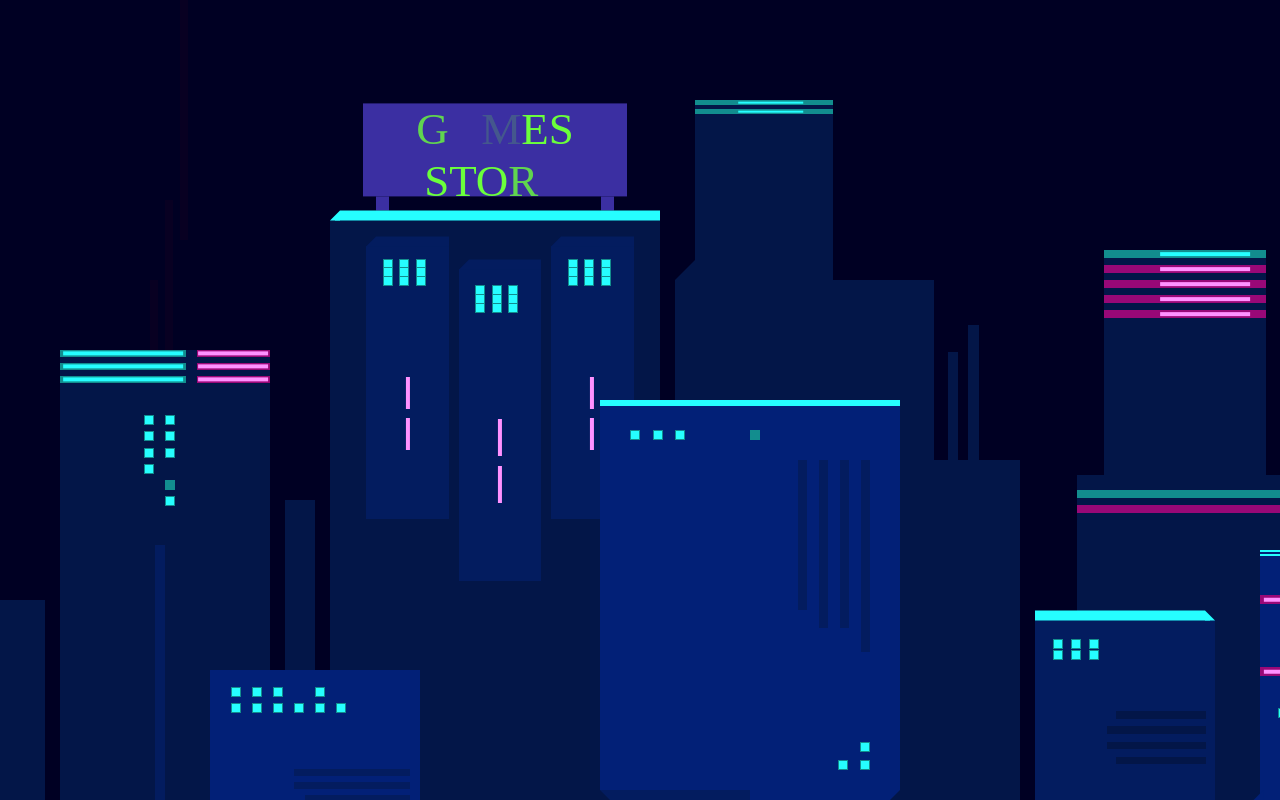
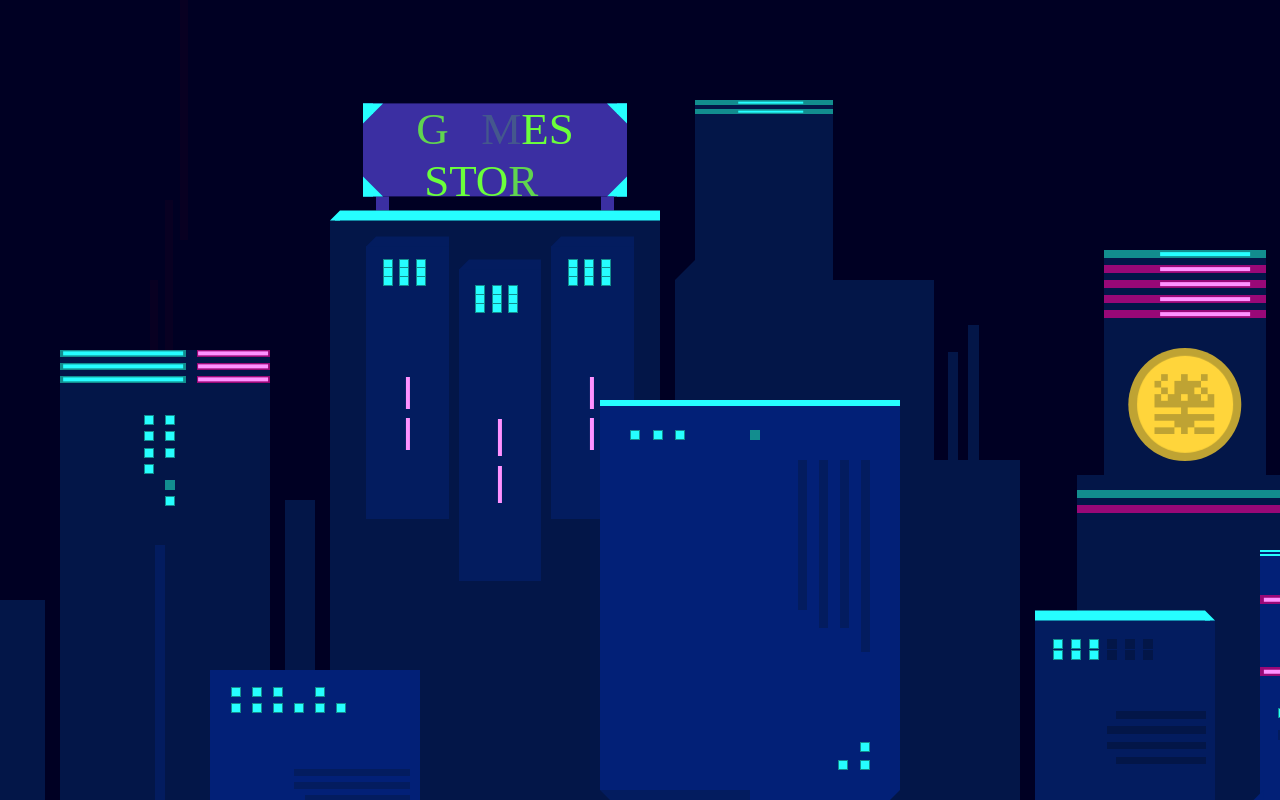
Before and after one commit to steve19890707/2021-portfolio, a React (Create React App) app: page / in a window 1280 px wide. Shown: the top 800 px of the page. Built offline with nearby package versions, Linux system fonts and the light colour scheme; a web font is replaced by a local one; what current-device would draw is missing.

Commit message:
[update] build sing

```diff
--- a/src/components/App.js
+++ b/src/components/App.js
@@ -15,6 +15,10 @@ const GlobalStyle = createGlobalStyle`
     background-color: ${({ currentStyles }) =>
       `${styles.getIn(["background", currentStyles, "mainColor"])}`} ;
     font-family: "PingFangSC-Regular";
+  }
+  @font-face {
+    font-family: jackeyfont;
+    src: url("./2021-portfolio/fonts/jackeyfont.ttf")format('truetype');
   }
   @font-face {
     font-family: RingMatrix;
--- a/src/components/Background/Builds.js
+++ b/src/components/Background/Builds.js
@@ -64,9 +64,13 @@ const SquareLight = styled.div`
   padding-bottom: 10px;
   z-index: 2;
   ${({ position }) => position};
-  ${({ currentStyles, colorName }) =>
-    renderStyleColor({ currentStyles, color: `${colorName}Back` })};
+  ${({ currentStyles, colorName, singleColor }) =>
+    renderStyleColor({
+      currentStyles,
+      color: `${singleColor ? colorName : `${colorName}Back`}`,
+    })};
   &::before {
+    display: ${({ singleColor }) => (singleColor ? `none` : `block`)};
     content: "";
     position: absolute;
     width: 80%;
@@ -166,6 +170,7 @@ export const BuildType1 = ({ position }) => {
               position={v.position}
               currentStyles={state.currentStyles}
               colorName={v.colorName}
+              singleColor={v.singleColor}
               delay={v.delay}
             />
           );
@@ -201,12 +206,74 @@ const StyledBuildType2 = styled.div`
     ${({ currentStyles }) =>
       renderStyleColor({ currentStyles, color: "buildColor3" })}
   }
+  .sing {
+    position: absolute;
+    width: 42%;
+    left: 50%;
+    top: 13%;
+    transform: translateX(-50%);
+    border-radius: 50%;
+    font-family: jackeyfont;
+    ${({ currentStyles }) =>
+      renderStyleColor({ currentStyles, color: "singLight3" })}
+    .sing-content {
+      position: relative;
+      width: 100%;
+      padding-bottom: 100%;
+      border-radius: 50%;
+    }
+    .cover {
+      ${flashing}
+      position: absolute;
+      top: 50%;
+      left: 50%;
+      width: 85%;
+      height: 85%;
+      transform: translate(-50%, -50%);
+      border-radius: 50%;
+      z-index: 1;
+      ${({ currentStyles }) =>
+        renderStyleColor({ currentStyles, color: "singLight2" })}
+      animation: "flashing" 1.5s infinite;
+    }
+    .text {
+      position: absolute;
+      top: 50%;
+      left: 50%;
+      transform: translate(-38%, -46%);
+      z-index: 2;
+      font-size: ${({ rwd }) =>
+        fetchRwdProps({
+          state: rwd,
+          desktop: `80px`,
+          pad: `30px`,
+          mobile: `30px`,
+        })};
+      ${({ currentStyles }) =>
+        renderFontColor({ currentStyles, color: "singLight3" })}
+    }
+  }
 `;
 export const BuildType2 = ({ position }) => {
   const [state] = useContext(ReducerContext);
+  const rwd = {
+    isDesktop: state.isDesktop,
+    isTablet: state.isTablet,
+    isMobile: state.isMobile,
+  };
   return (
-    <StyledBuildType2 position={position} currentStyles={state.currentStyles}>
+    <StyledBuildType2
+      rwd={rwd}
+      position={position}
+      currentStyles={state.currentStyles}
+    >
       <div className="content">
+        <div className="sing">
+          <div className="sing-content">
+            <div className="cover" />
+            <div className="text">樂</div>
+          </div>
+        </div>
         <div className="floor-top" />
         <div className="floor-middle" />
         <div className="floor-bottom" />
@@ -300,6 +367,7 @@ export const BuildType3 = ({ position }) => {
               position={v.position}
               currentStyles={state.currentStyles}
               colorName={v.colorName}
+              singleColor={v.singleColor}
               delay={v.delay}
             />
           );
@@ -668,6 +736,42 @@ const StyledBuildType7 = styled.div`
       ${({ currentStyles }) =>
         renderStyleColor({ currentStyles, color: "singBackground" })}
     }
+    .triangle {
+      position: absolute;
+      border: 10px solid transparent;
+      &.part1 {
+        top: 0;
+        left: 0;
+        border-top-color: ${({ currentStyles }) =>
+          `${styles.getIn(["background", currentStyles, "light2Front"])}`};
+        border-left-color: ${({ currentStyles }) =>
+          `${styles.getIn(["background", currentStyles, "light2Front"])}`};
+      }
+      &.part2 {
+        top: 0;
+        right: 0;
+        border-top-color: ${({ currentStyles }) =>
+          `${styles.getIn(["background", currentStyles, "light2Front"])}`};
+        border-right-color: ${({ currentStyles }) =>
+          `${styles.getIn(["background", currentStyles, "light2Front"])}`};
+      }
+      &.part3 {
+        bottom: 0;
+        left: 0;
+        border-bottom-color: ${({ currentStyles }) =>
+          `${styles.getIn(["background", currentStyles, "light2Front"])}`};
+        border-left-color: ${({ currentStyles }) =>
+          `${styles.getIn(["background", currentStyles, "light2Front"])}`};
+      }
+      &.part4 {
+        bottom: 0;
+        right: 0;
+        border-bottom-color: ${({ currentStyles }) =>
+          `${styles.getIn(["background", currentStyles, "light2Front"])}`};
+        border-right-color: ${({ currentStyles }) =>
+          `${styles.getIn(["background", currentStyles, "light2Front"])}`};
+      }
+    }
     .sing-title {
       width: 100%;
       height: 100%;
@@ -693,6 +797,7 @@ const StyledAnimeSpan = styled.span`
 export const BuildType7 = ({ position }) => {
   const [state] = useContext(ReducerContext);
   const decorateList = ["type1", "type2", "type3"];
+  const singDecorateList = ["part1", "part2", "part3", "part4"];
   const gamesList = ["G", "A", "M", "E", "S"];
   const storeList = ["S", "T", "O", "R", "E"];
   const rwd = {
@@ -708,6 +813,9 @@ export const BuildType7 = ({ position }) => {
     >
       <div className="content">
         <div className="sing">
+          {singDecorateList.map((v, k) => (
+            <div key={k} className={`triangle ${v}`} />
+          ))}
           <div className="sing-title">
             <div>
               {gamesList.map((v, k) => (
--- a/src/components/Background/LightList.js
+++ b/src/components/Background/LightList.js
@@ -29,6 +29,12 @@ export const BuildType1List = {
       delay: 1,
     },
     {
+      position: "top:40%;left:10%;",
+      colorName: "sideShadow1",
+      singleColor: true,
+      delay: 1,
+    },
+    {
       position: "top:35%;left:20%;",
       colorName: "light2",
       delay: 1,
@@ -44,6 +50,12 @@ export const BuildType1List = {
       delay: 1.3,
     },
     {
+      position: "top:40%;left:30%;",
+      colorName: "sideShadow1",
+      singleColor: true,
+      delay: 1,
+    },
+    {
       position: "top:35%;left:40%;",
       colorName: "light2",
       delay: 1.2,
@@ -56,6 +68,12 @@ export const BuildType1List = {
     {
       position: "top:35%;left:50%;",
       colorName: "light2",
+      delay: 1,
+    },
+    {
+      position: "top:40%;left:50%;",
+      colorName: "sideShadow1",
+      singleColor: true,
       delay: 1,
     },
     {
@@ -215,6 +233,42 @@ export const BuildType3List = {
     {
       position: "top:8%;left:30%;",
       colorName: "light2",
+      delay: 1,
+    },
+    {
+      position: "top:5%;left:40%;",
+      colorName: "buildColor3",
+      singleColor: true,
+      delay: 1,
+    },
+    {
+      position: "top:5%;left:50%;",
+      colorName: "buildColor3",
+      singleColor: true,
+      delay: 1,
+    },
+    {
+      position: "top:5%;left:60%;",
+      colorName: "buildColor3",
+      singleColor: true,
+      delay: 1,
+    },
+    {
+      position: "top:8%;left:40%;",
+      colorName: "buildColor3",
+      singleColor: true,
+      delay: 1,
+    },
+    {
+      position: "top:8%;left:50%;",
+      colorName: "buildColor3",
+      singleColor: true,
+      delay: 1,
+    },
+    {
+      position: "top:8%;left:60%;",
+      colorName: "buildColor3",
+      singleColor: true,
       delay: 1,
     },
   ],
--- a/src/constants/styles.js
+++ b/src/constants/styles.js
@@ -14,6 +14,8 @@ export const styles = fromJS({
       coverLight: `#ff00c2`,
       highLight: `#ff0000`,
       singLight1: `#6bff3b`,
+      singLight2: `#ffd53b`,
+      singLight3: `#bfa333`,
       singBackground: `#3b2fa2`,
     },
   },
```
Also changed, not shown: public/fonts/jackeyfont.ttf (added).
